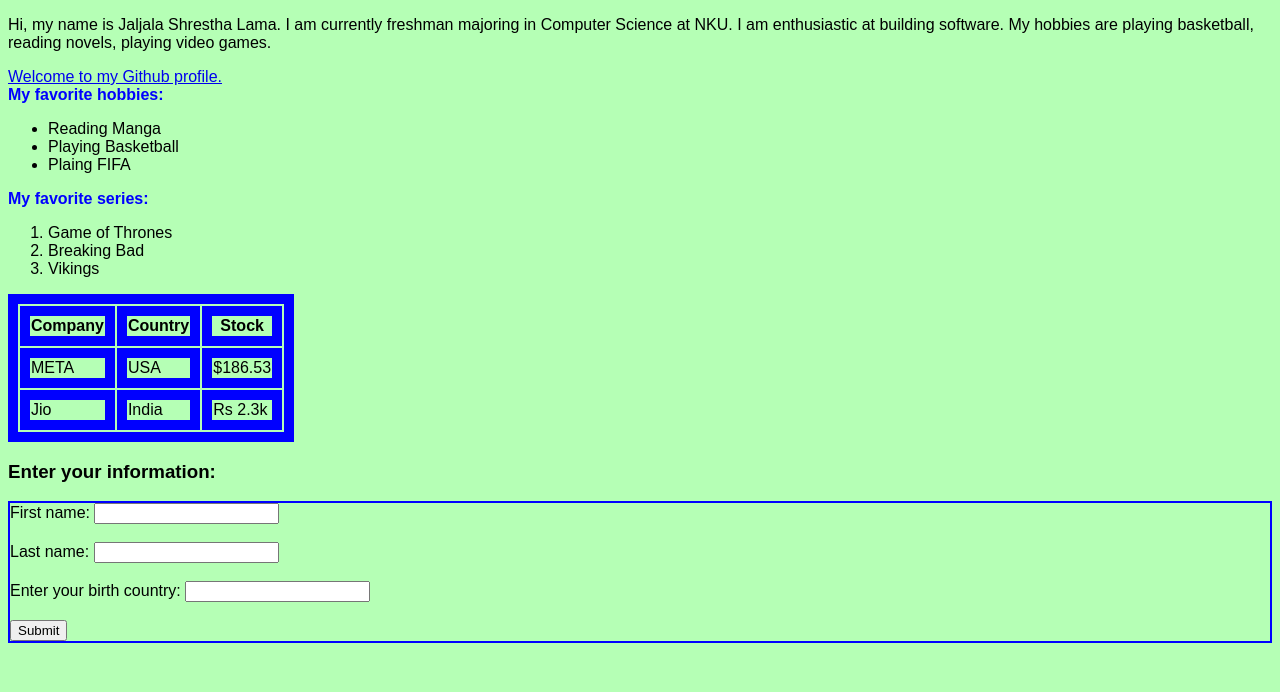
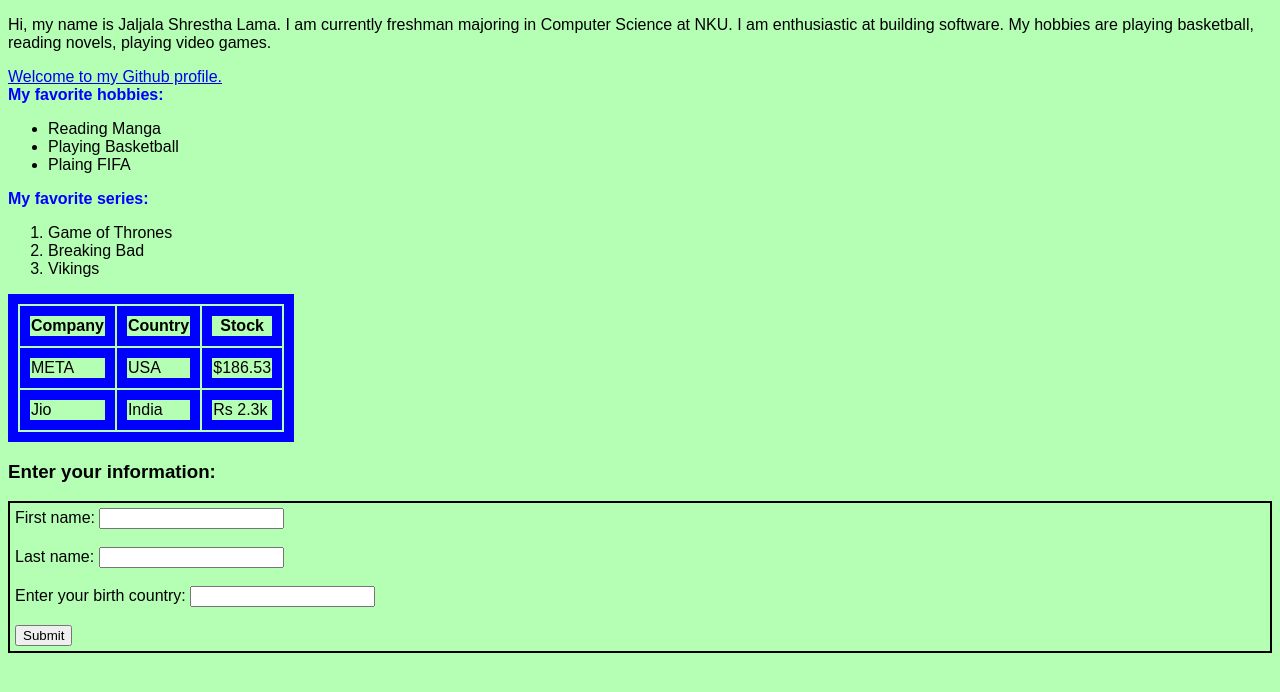
Before and after one commit to jalshrestha/inf, a plain HTML site: page index.html in a window 1280 px wide. Drawn offline with Linux system fonts and the light colour scheme.

Commit message:
Update style.css

```diff
--- a/style.css
+++ b/style.css
@@ -11,5 +11,8 @@ table, th, td {
     color: blue;
  }
  .container_input{
-    border: 2px solid blue;
+      border: 2px solid black;
+
+  padding: 5px;
+  font-size: 16px;
  }
```
